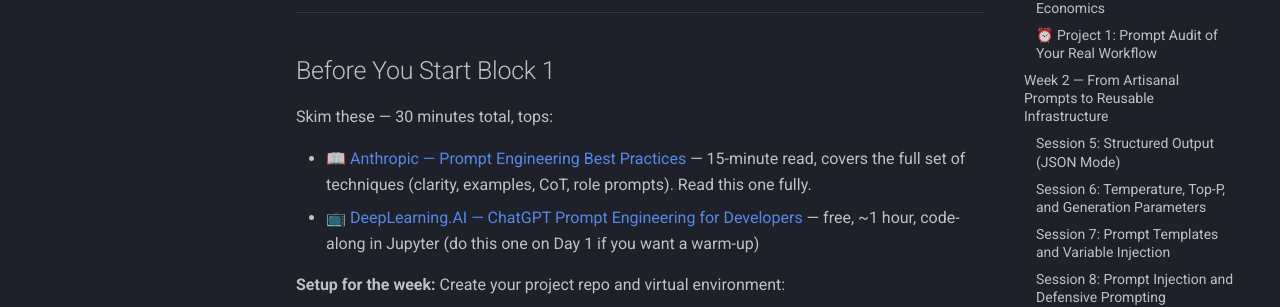
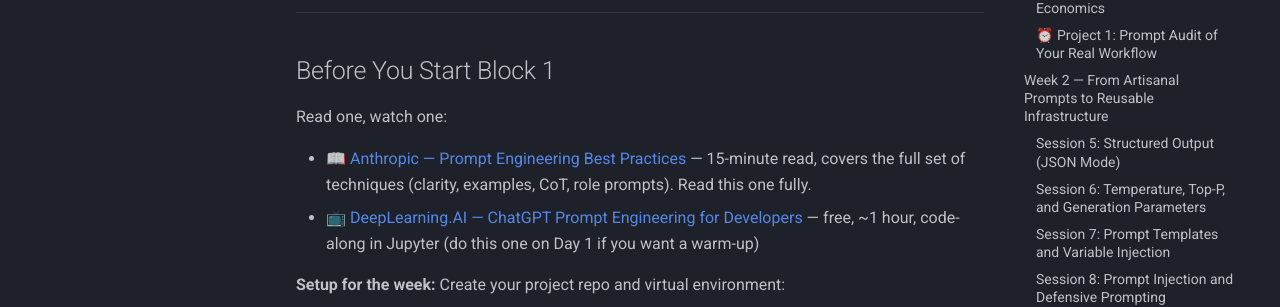
Before and after one commit to patrickdaj/The-36-Week-AI-Architect-Project, an MkDocs documentation site: the page built from docs/blocks/01-prompt-engineering/01-stop-wasting-tokens/index.md, in a window 1280 px wide and 900 px high. Shown: the part 349-656 px from the top of the window. Built offline with MkDocs 1.6.1 and Material for MkDocs 9.7.7, drawn with Linux system fonts in a browser that asks for light colours.

Commit message:
Fix BYS Block 1 time estimate to match actual content

```diff
--- a/docs/blocks/01-prompt-engineering/01-stop-wasting-tokens/index.md
+++ b/docs/blocks/01-prompt-engineering/01-stop-wasting-tokens/index.md
@@ -10,7 +10,7 @@
 
 ## Before You Start Block 1
 
-Skim these — 30 minutes total, tops:
+Read one, watch one:
 
 - 📖 [Anthropic — Prompt Engineering Best Practices](https://docs.anthropic.com/en/docs/build-with-claude/prompt-engineering/overview) — 15-minute read, covers the full set of techniques (clarity, examples, CoT, role prompts). Read this one fully.
 - 📺 [DeepLearning.AI — ChatGPT Prompt Engineering for Developers](https://www.deeplearning.ai/short-courses/chatgpt-prompt-engineering-for-developers/) — free, ~1 hour, code-along in Jupyter (do this one on Day 1 if you want a warm-up)
```
